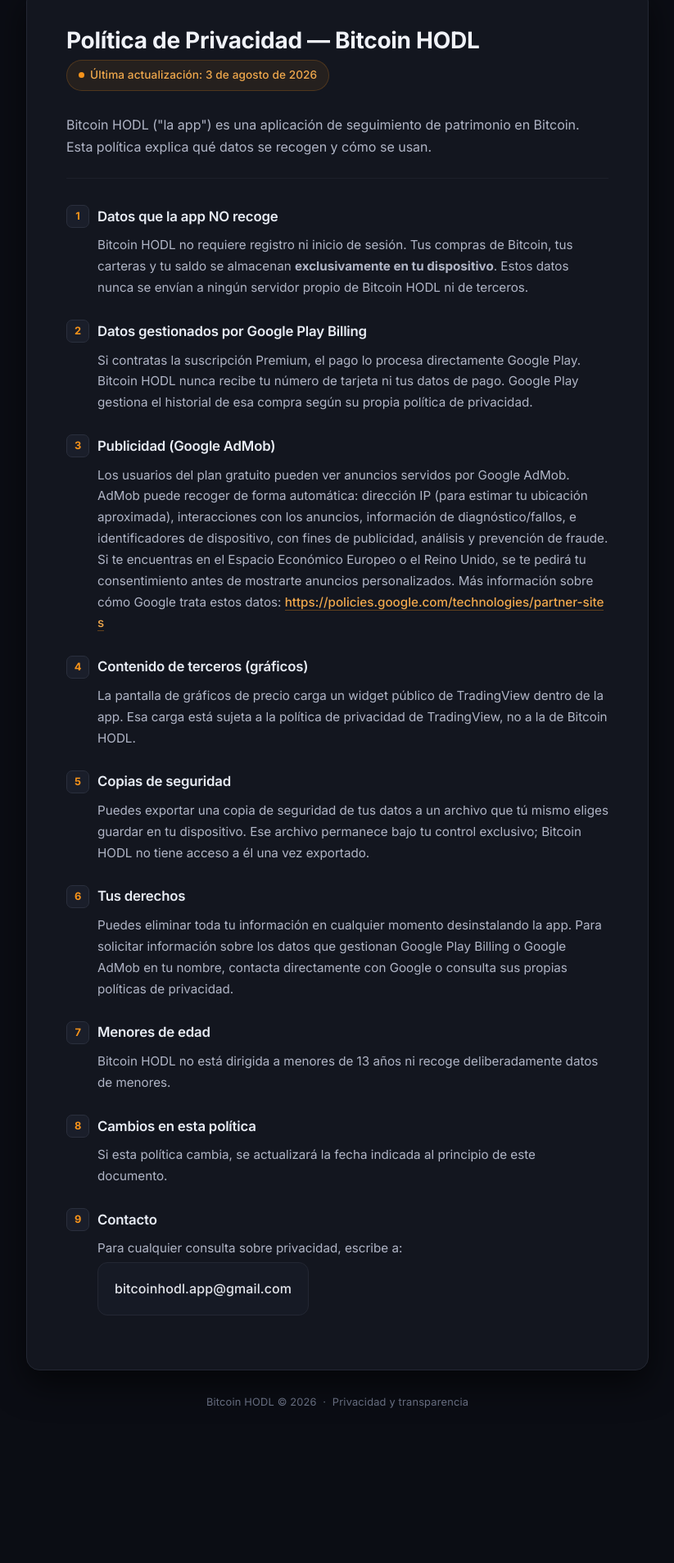
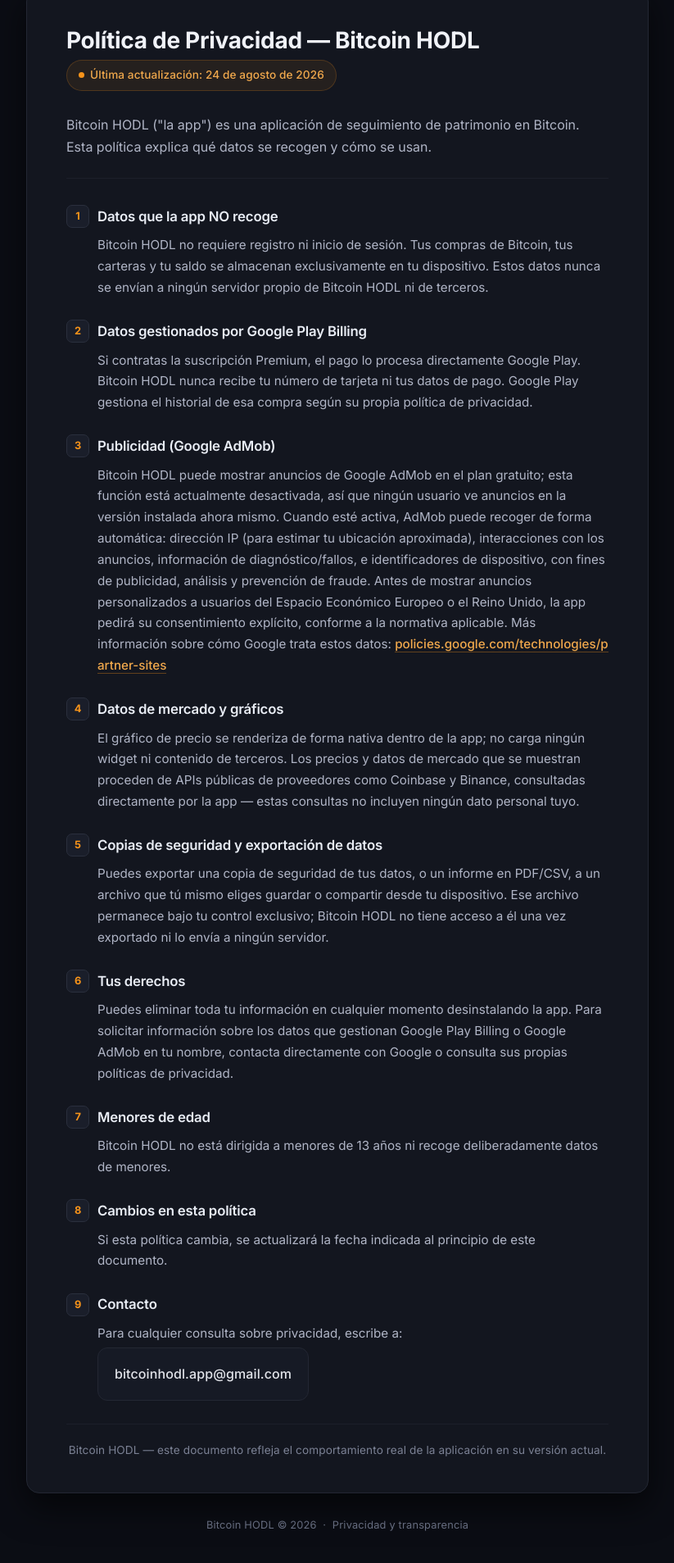
Before and after one commit to bitcoinhodlapp/bitcoin-hodl-privacy, a plain HTML site: page index.html in a window 1280 px wide. Shown: the part 119-2026 px from the top of the page at 82% size, without its empty margins (228-1051 px from the left). Before the commit the page ends 1901 px from the top, so only its background shows below. Drawn offline with Linux system fonts and the light colour scheme.

Commit message:
Update index.html

```diff
--- a/index.html
+++ b/index.html
@@ -222,6 +222,16 @@
             background: #1b1f2c;
         }
 
+        .policy-note {
+            margin-top: 28px;
+            padding-top: 20px;
+            border-top: 1px solid var(--border-light);
+            font-size: 0.85rem;
+            color: var(--text-muted);
+            text-align: center;
+            letter-spacing: 0.1px;
+        }
+
         .page-footer {
             text-align: center;
             margin-top: 28px;
@@ -281,13 +291,13 @@
         <div class="lang-es">
             <h1>Política de Privacidad — Bitcoin HODL</h1>
             <div class="update-badge">
-                <span class="dot"></span> Última actualización: 3 de agosto de 2026
+                <span class="dot"></span> Última actualización: 24 de agosto de 2026
             </div>
             <p class="intro-text">Bitcoin HODL ("la app") es una aplicación de seguimiento de patrimonio en Bitcoin. Esta política explica qué datos se recogen y cómo se usan.</p>
 
             <div class="section">
                 <h2><span class="num">1</span> Datos que la app NO recoge</h2>
-                <p>Bitcoin HODL no requiere registro ni inicio de sesión. Tus compras de Bitcoin, tus carteras y tu saldo se almacenan <strong>exclusivamente en tu dispositivo</strong>. Estos datos nunca se envían a ningún servidor propio de Bitcoin HODL ni de terceros.</p>
+                <p>Bitcoin HODL no requiere registro ni inicio de sesión. Tus compras de Bitcoin, tus carteras y tu saldo se almacenan exclusivamente en tu dispositivo. Estos datos nunca se envían a ningún servidor propio de Bitcoin HODL ni de terceros.</p>
             </div>
             <div class="section">
                 <h2><span class="num">2</span> Datos gestionados por Google Play Billing</h2>
@@ -295,15 +305,15 @@
             </div>
             <div class="section">
                 <h2><span class="num">3</span> Publicidad (Google AdMob)</h2>
-                <p>Los usuarios del plan gratuito pueden ver anuncios servidos por Google AdMob. AdMob puede recoger de forma automática: dirección IP (para estimar tu ubicación aproximada), interacciones con los anuncios, información de diagnóstico/fallos, e identificadores de dispositivo, con fines de publicidad, análisis y prevención de fraude. Si te encuentras en el Espacio Económico Europeo o el Reino Unido, se te pedirá tu consentimiento antes de mostrarte anuncios personalizados. Más información sobre cómo Google trata estos datos: <a href="https://policies.google.com/technologies/partner-sites">https://policies.google.com/technologies/partner-sites</a></p>
+                <p>Bitcoin HODL puede mostrar anuncios de Google AdMob en el plan gratuito; esta función está actualmente desactivada, así que ningún usuario ve anuncios en la versión instalada ahora mismo. Cuando esté activa, AdMob puede recoger de forma automática: dirección IP (para estimar tu ubicación aproximada), interacciones con los anuncios, información de diagnóstico/fallos, e identificadores de dispositivo, con fines de publicidad, análisis y prevención de fraude. Antes de mostrar anuncios personalizados a usuarios del Espacio Económico Europeo o el Reino Unido, la app pedirá su consentimiento explícito, conforme a la normativa aplicable. Más información sobre cómo Google trata estos datos: <a href="https://policies.google.com/technologies/partner-sites">policies.google.com/technologies/partner-sites</a></p>
             </div>
             <div class="section">
-                <h2><span class="num">4</span> Contenido de terceros (gráficos)</h2>
-                <p>La pantalla de gráficos de precio carga un widget público de TradingView dentro de la app. Esa carga está sujeta a la política de privacidad de TradingView, no a la de Bitcoin HODL.</p>
+                <h2><span class="num">4</span> Datos de mercado y gráficos</h2>
+                <p>El gráfico de precio se renderiza de forma nativa dentro de la app; no carga ningún widget ni contenido de terceros. Los precios y datos de mercado que se muestran proceden de APIs públicas de proveedores como Coinbase y Binance, consultadas directamente por la app — estas consultas no incluyen ningún dato personal tuyo.</p>
             </div>
             <div class="section">
-                <h2><span class="num">5</span> Copias de seguridad</h2>
-                <p>Puedes exportar una copia de seguridad de tus datos a un archivo que tú mismo eliges guardar en tu dispositivo. Ese archivo permanece bajo tu control exclusivo; Bitcoin HODL no tiene acceso a él una vez exportado.</p>
+                <h2><span class="num">5</span> Copias de seguridad y exportación de datos</h2>
+                <p>Puedes exportar una copia de seguridad de tus datos, o un informe en PDF/CSV, a un archivo que tú mismo eliges guardar o compartir desde tu dispositivo. Ese archivo permanece bajo tu control exclusivo; Bitcoin HODL no tiene acceso a él una vez exportado ni lo envía a ningún servidor.</p>
             </div>
             <div class="section">
                 <h2><span class="num">6</span> Tus derechos</h2>
@@ -322,19 +332,21 @@
                 <p>Para cualquier consulta sobre privacidad, escribe a:</p>
                 <div class="contact-highlight">bitcoinhodl.app@gmail.com</div>
             </div>
+
+            <div class="policy-note">Bitcoin HODL — este documento refleja el comportamiento real de la aplicación en su versión actual.</div>
         </div>
 
         <!-- CONTENIDO EN INGLÉS -->
         <div class="lang-en">
             <h1>Privacy Policy — Bitcoin HODL</h1>
             <div class="update-badge">
-                <span class="dot"></span> Last updated: August 3, 2026
+                <span class="dot"></span> Last updated: August 24, 2026
             </div>
             <p class="intro-text">Bitcoin HODL ("the app") is a Bitcoin wealth tracker. This policy explains what data is collected and how it is used.</p>
 
             <div class="section">
                 <h2><span class="num">1</span> Data the app does NOT collect</h2>
-                <p>Bitcoin HODL does not require registration or login. Your Bitcoin purchases, wallets and balance are stored <strong>exclusively on your device</strong>. This data is never sent to any Bitcoin HODL server or third-party server.</p>
+                <p>Bitcoin HODL does not require registration or login. Your Bitcoin purchases, wallets and balance are stored exclusively on your device. This data is never sent to any Bitcoin HODL server or third-party server.</p>
             </div>
             <div class="section">
                 <h2><span class="num">2</span> Data handled by Google Play Billing</h2>
@@ -342,15 +354,15 @@
             </div>
             <div class="section">
                 <h2><span class="num">3</span> Advertising (Google AdMob)</h2>
-                <p>Free plan users may see ads served by Google AdMob. AdMob may automatically collect: IP address (to estimate approximate location), ad interactions, diagnostic/crash information, and device identifiers for advertising, analytics and fraud prevention purposes. If you are in the European Economic Area or the United Kingdom, you will be asked for consent before personalized ads are shown. More information on how Google handles this data: <a href="https://policies.google.com/technologies/partner-sites">https://policies.google.com/technologies/partner-sites</a></p>
+                <p>Bitcoin HODL may show Google AdMob ads in the free plan; this feature is currently disabled, so no user sees ads in the currently installed version. When enabled, AdMob may automatically collect: IP address (to estimate approximate location), ad interactions, diagnostic/crash information, and device identifiers for advertising, analytics and fraud prevention purposes. Before showing personalized ads to users in the European Economic Area or the United Kingdom, the app will ask for explicit consent in accordance with applicable regulations. More information on how Google handles this data: <a href="https://policies.google.com/technologies/partner-sites">policies.google.com/technologies/partner-sites</a></p>
             </div>
             <div class="section">
-                <h2><span class="num">4</span> Third-party content (charts)</h2>
-                <p>The price chart screen loads a public TradingView widget within the app. That loading is subject to TradingView's privacy policy, not Bitcoin HODL's.</p>
+                <h2><span class="num">4</span> Market data and charts</h2>
+                <p>The price chart is rendered natively within the app; it does not load any widget or third-party content. The prices and market data shown come from public APIs from providers such as Coinbase and Binance, queried directly by the app — these queries do not include any personal data about you.</p>
             </div>
             <div class="section">
-                <h2><span class="num">5</span> Backups</h2>
-                <p>You can export a backup of your data to a file that you choose to save on your device. That file remains under your exclusive control; Bitcoin HODL has no access to it once exported.</p>
+                <h2><span class="num">5</span> Backups and data export</h2>
+                <p>You can export a backup of your data, or a PDF/CSV report, to a file that you choose to save or share from your device. That file remains under your exclusive control; Bitcoin HODL has no access to it once exported and does not send it to any server.</p>
             </div>
             <div class="section">
                 <h2><span class="num">6</span> Your rights</h2>
@@ -369,6 +381,8 @@
                 <p>For any privacy inquiries, write to:</p>
                 <div class="contact-highlight">bitcoinhodl.app@gmail.com</div>
             </div>
+
+            <div class="policy-note">Bitcoin HODL — this document reflects the actual behavior of the application in its current version.</div>
         </div>
     </div>
 
```
